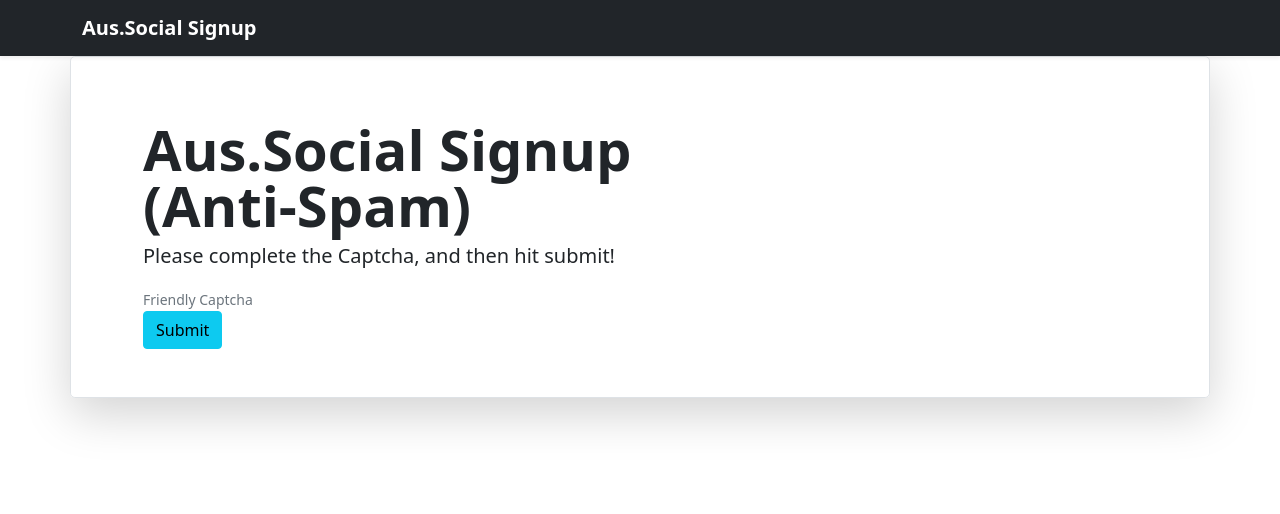
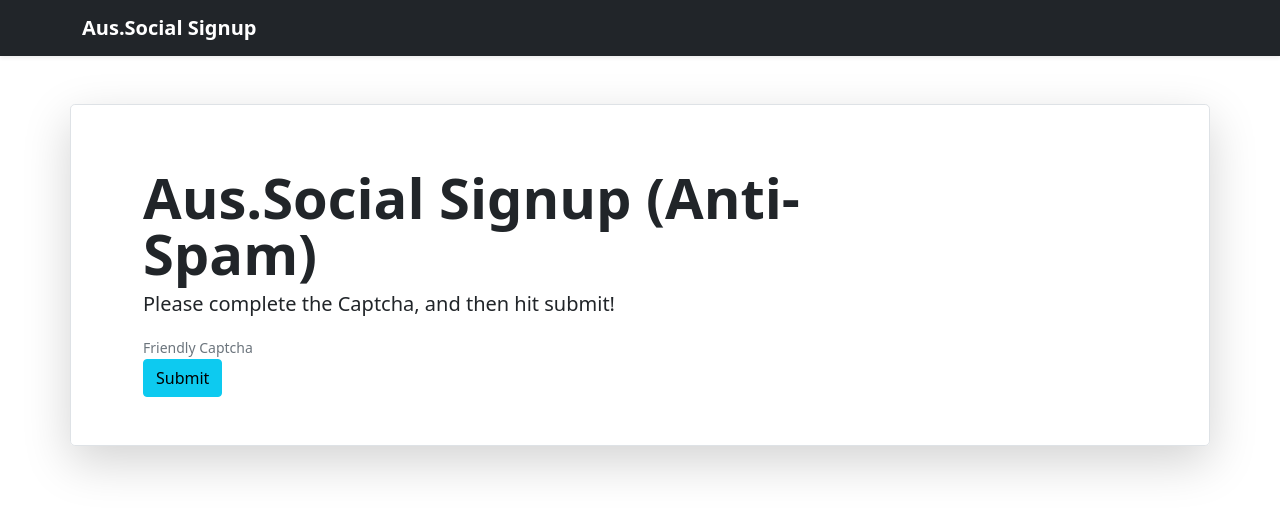
Before and after one commit to shleeable/aussocialsignup, a plain HTML site: page index.html in a window 1280 px wide. Drawn offline with nearby package versions, Linux system fonts and the light colour scheme.

Commit message:
Update index.html

```diff
--- a/index.html
+++ b/index.html
@@ -24,11 +24,12 @@
             </a>
          </div>
       </nav>
+      <br><br>
       <section class="pt-9 pb-9">
          <div class="container my-9">
             <div
                class="row p-4 pb-0 pe-lg-0 pt-lg-5 align-items-center rounded-3 border shadow-lg">
-               <div class="col-lg-7 p-3 p-lg-5 pt-lg-3">
+               <div class="col-lg-9 p-3 p-lg-5 pt-lg-3">
                   <h1 class="display-4 fw-bold lh-1">Aus.Social Signup (Anti-Spam)</h1>
                   <p class="lead">Please complete the Captcha, and then hit submit!</p>
                   <form method="post" action="/-/submit">
```
